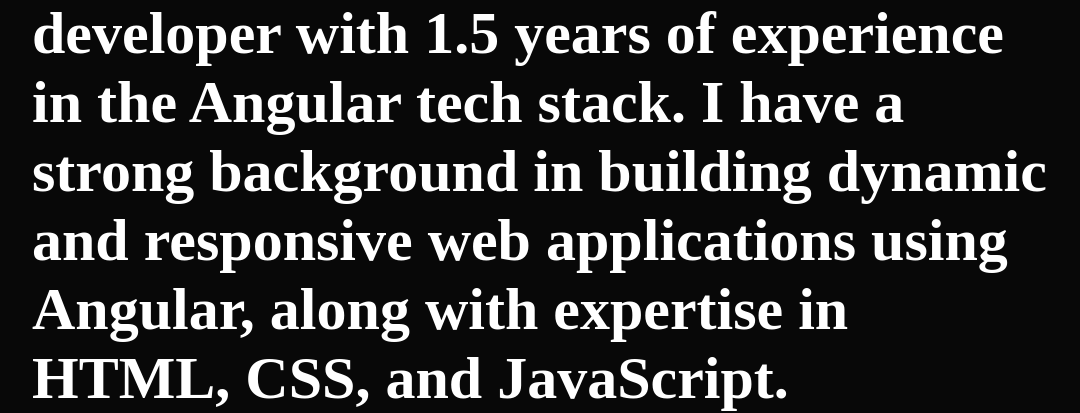
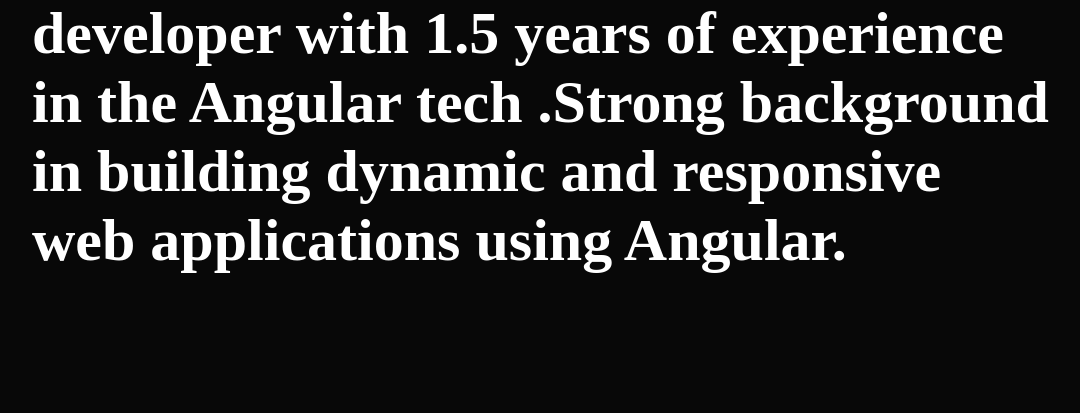
Before and after one commit to KetanVardekar/MyPortfolio, a plain HTML site: page index.html in a window 1280 px wide. Shown: the part 399-812 px from the top of the page, without its empty margins (96-1176 px from the left). Drawn offline with Linux system fonts and the light colour scheme.

Commit message:
first-commit

```diff
--- a/index.html
+++ b/index.html
@@ -25,7 +25,7 @@
         </nav>
         <div class="header-text">
             <p>Front-End Developer</p>
-            <h1>Hi, I'm <span>Ketan Vardekar</span> , a front-end developer with 1.5 years of experience in the Angular tech stack. I have a strong background in building dynamic and responsive web applications using Angular, along with expertise in HTML, CSS, and JavaScript. </h1>
+            <h1>Hi, I'm <span>Ketan Vardekar</span> , a front-end developer with 1.5 years of experience in the Angular tech .Strong background in building dynamic and responsive web applications using Angular. </h1>
 
         </div>
     </div>
```
